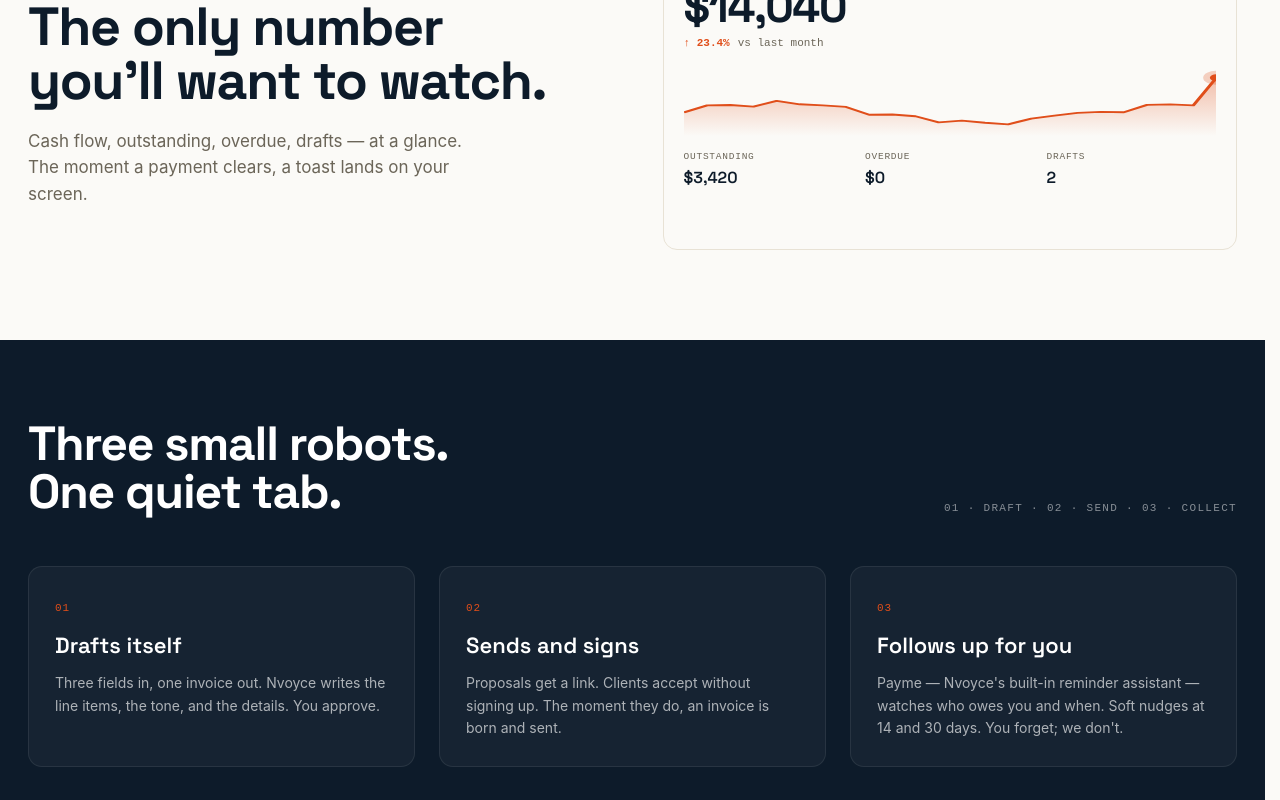
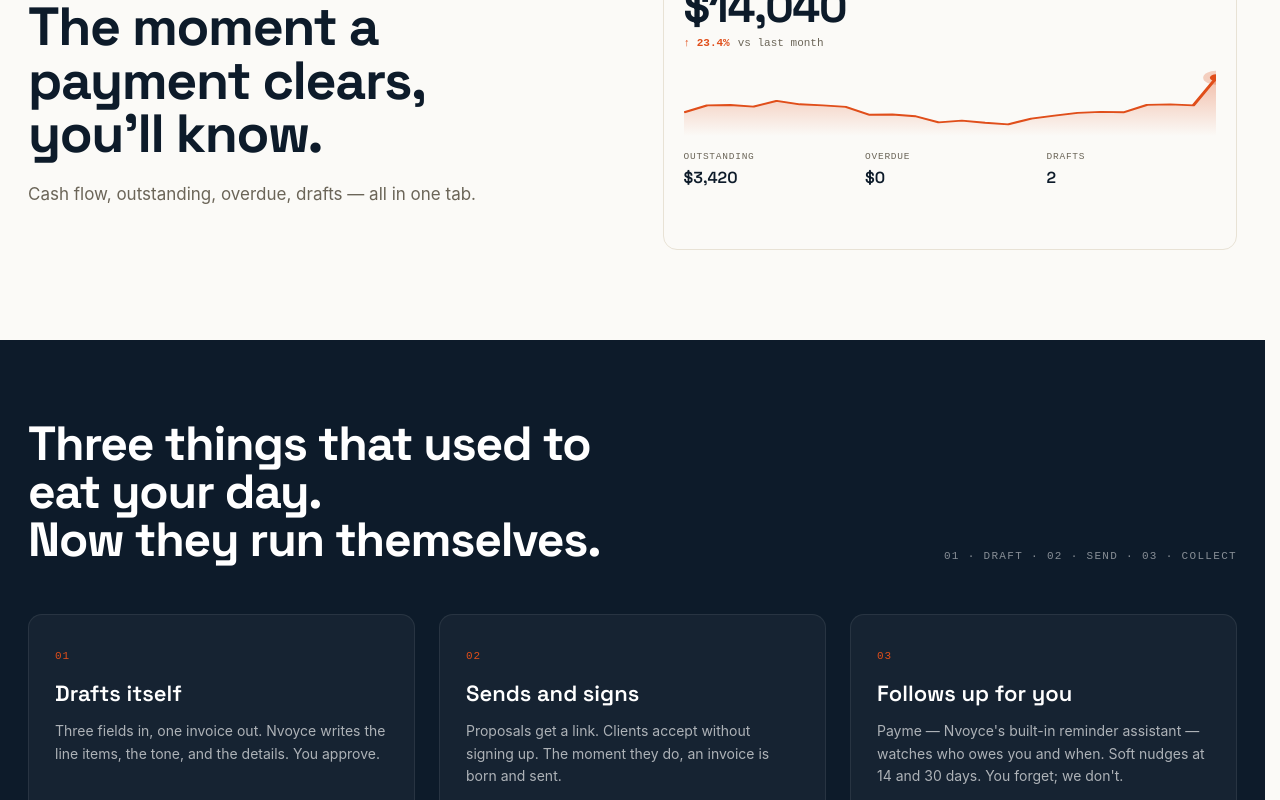
Before and after one commit to nvoyceapp-web/nvoyce, a Next.js app: page / in a window 1280 px wide. Shown: the part 1619-2419 px from the top of the page. Built offline with nearby package versions, Linux system fonts and the light colour scheme; no server answers.

Commit message:
fix: replace vague landing headlines with honest, specific copy

```diff
--- a/app/_landing/LandingClient.tsx
+++ b/app/_landing/LandingClient.tsx
@@ -845,10 +845,10 @@ export default function LandingClient() {
           <div>
             <Tag>Live dashboard</Tag>
             <h2 style={{ fontSize: 'clamp(36px, 4.2vw, 56px)', fontWeight: 700, letterSpacing: '-0.025em', lineHeight: 1, margin: '18px 0 20px', color: 'var(--ink)', fontFamily: 'var(--font-space-grotesk), sans-serif' }}>
-              The only number<br />you'll want to watch.
+              The moment a payment clears,<br />you'll know.
             </h2>
             <p style={{ fontSize: 17, lineHeight: 1.55, color: 'var(--muted)', maxWidth: 460 }}>
-              Cash flow, outstanding, overdue, drafts — at a glance. The moment a payment clears, a toast lands on your screen.
+              Cash flow, outstanding, overdue, drafts — all in one tab.
             </p>
           </div>
           <DashboardDemo />
@@ -860,7 +860,7 @@ export default function LandingClient() {
         <div style={{ maxWidth: 1240, margin: '0 auto' }}>
           <div style={{ display: 'flex', alignItems: 'flex-end', justifyContent: 'space-between', marginBottom: 50, flexWrap: 'wrap', gap: 20 }}>
             <h2 style={{ fontSize: 'clamp(32px, 4vw, 48px)', fontWeight: 700, letterSpacing: '-0.025em', lineHeight: 1, margin: 0, maxWidth: 600, fontFamily: 'var(--font-space-grotesk), sans-serif' }}>
-              Three small robots.<br />One quiet tab.
+              Three things that used to eat your day.<br />Now they run themselves.
             </h2>
             <span style={{ fontSize: 11, color: 'rgba(255,255,255,0.5)', fontFamily: 'ui-monospace, monospace', textTransform: 'uppercase' as const, letterSpacing: '0.12em' }}>01 · Draft · 02 · Send · 03 · Collect</span>
           </div>
```
